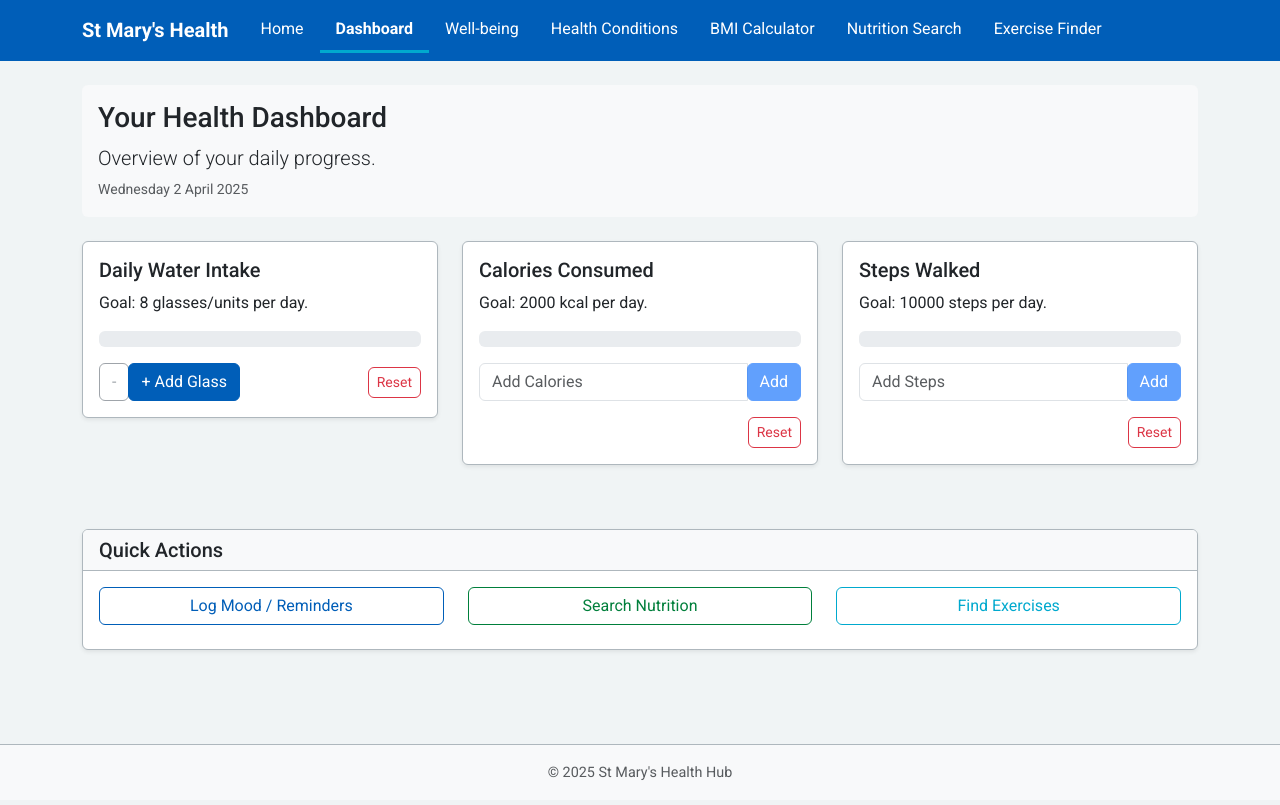
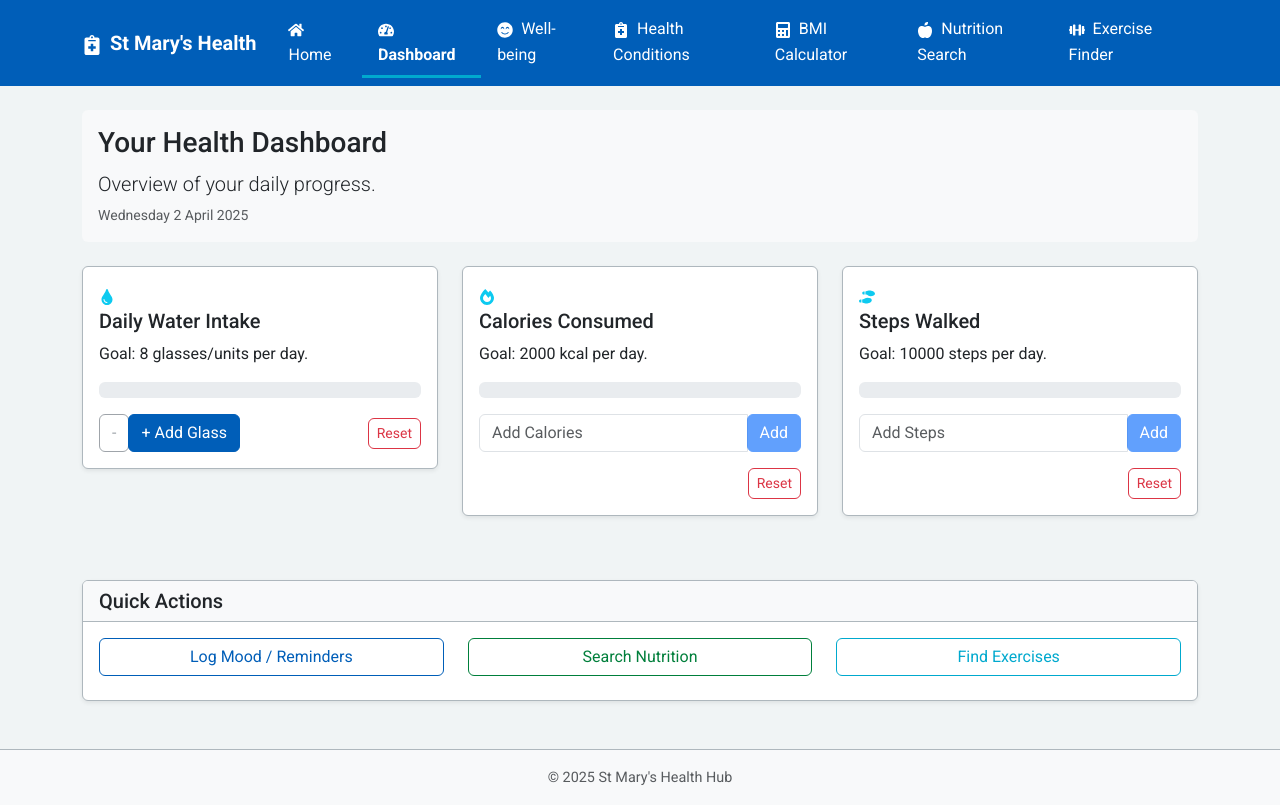
Before and after one commit to Anas-JH/Health-Tracker, a React (Vite) app: page /dashboard in a window 1280 px wide. Built offline with nearby package versions, Linux system fonts and the light colour scheme.

Commit message:
Implemented react-icons to add  a better look to the website

```diff
--- a/package.json
+++ b/package.json
@@ -15,6 +15,7 @@
     "react": "^19.0.0",
     "react-bootstrap": "^2.10.9",
     "react-dom": "^19.0.0",
+    "react-icons": "^5.5.0",
     "react-router-bootstrap": "^0.26.3",
     "react-router-dom": "^6.22.3"
   },
--- a/src/App.jsx
+++ b/src/App.jsx
@@ -9,6 +9,7 @@ import DashboardPage from './pages/DashboardPage';
 import WellbeingPage from './pages/WellbeingPage';
 import { Container, Navbar, Nav } from 'react-bootstrap';
 import { LinkContainer } from 'react-router-bootstrap';
+import { FaHome, FaTachometerAlt, FaSmileBeam, FaNotesMedical, FaCalculator, FaAppleAlt, FaDumbbell } from 'react-icons/fa';
 import './App.css';
 
 function App() {
@@ -17,38 +18,38 @@ function App() {
       <Navbar bg="primary" variant="dark" expand="lg" sticky="top">
         <Container>
           <LinkContainer to="/">
-            <Navbar.Brand>St Mary's Health</Navbar.Brand>
+            <Navbar.Brand><FaNotesMedical className="me-2" />St Mary's Health</Navbar.Brand>
           </LinkContainer>
           <Navbar.Toggle aria-controls="basic-navbar-nav" />
           <Navbar.Collapse id="basic-navbar-nav">
             <Nav className="me-auto">
               <LinkContainer to="/">
-                <Nav.Link>Home</Nav.Link>
+                <Nav.Link><FaHome className="me-2" />Home</Nav.Link>
               </LinkContainer>
               <LinkContainer to="/dashboard">
-                <Nav.Link>Dashboard</Nav.Link>
+                <Nav.Link><FaTachometerAlt className="me-2" />Dashboard</Nav.Link>
               </LinkContainer>
               <LinkContainer to="/wellbeing">
-                <Nav.Link>Well-being</Nav.Link>
+                <Nav.Link><FaSmileBeam className="me-2" />Well-being</Nav.Link>
               </LinkContainer>
               <LinkContainer to="/conditions">
-                <Nav.Link>Health Conditions</Nav.Link>
+                <Nav.Link><FaNotesMedical className="me-2" />Health Conditions</Nav.Link>
               </LinkContainer>
               <LinkContainer to="/bmi-calculator">
-                <Nav.Link>BMI Calculator</Nav.Link>
+                <Nav.Link><FaCalculator className="me-2" />BMI Calculator</Nav.Link>
               </LinkContainer>
               <LinkContainer to="/nutrition">
-                <Nav.Link>Nutrition Search</Nav.Link>
+                <Nav.Link><FaAppleAlt className="me-2" />Nutrition Search</Nav.Link>
               </LinkContainer>
               <LinkContainer to="/exercises">
-                <Nav.Link>Exercise Finder</Nav.Link>
+                <Nav.Link><FaDumbbell className="me-2" />Exercise Finder</Nav.Link>
               </LinkContainer>
             </Nav>
           </Navbar.Collapse>
         </Container>
       </Navbar>
 
-      <Container as="main" className="py-4 flex-grow-1">
+       <Container as="main" className="py-4 flex-grow-1">
         <Routes>
           <Route path="/" element={<HomePage />} />
           <Route path="/conditions" element={<HealthConditions />} />
@@ -60,7 +61,6 @@ function App() {
         </Routes>
       </Container>
 
-      {/*Footer*/}
       <footer className="mt-auto py-3 bg-light">
         <Container>
           <p className="text-center text-muted mb-0">
--- a/src/components/CalorieTracker.jsx
+++ b/src/components/CalorieTracker.jsx
@@ -1,5 +1,6 @@
 import React, { useState, useEffect } from 'react';
 import { Card, Button, Form, InputGroup, ProgressBar } from 'react-bootstrap';
+import { FaFireAlt } from 'react-icons/fa';
 
 const CALORIE_STORAGE_KEY = 'healthHubCalorieIntake';
 const DAILY_CALORIE_GOAL = 2000; // Example goal
@@ -42,6 +43,7 @@ function CalorieTracker() {
   return (
     <Card>
       <Card.Body>
+        <FaFireAlt className="me-2 text-info" />
         <Card.Title>Calories Consumed</Card.Title>
         <Card.Text>
           Goal: {DAILY_CALORIE_GOAL} kcal per day.
--- a/src/components/StepsTracker.jsx
+++ b/src/components/StepsTracker.jsx
@@ -1,5 +1,6 @@
 import React, { useState, useEffect } from 'react';
 import { Card, Button, Form, InputGroup, ProgressBar } from 'react-bootstrap';
+import { FaShoePrints } from 'react-icons/fa';
 
 const STEPS_STORAGE_KEY = 'healthHubStepsWalked';
 const DAILY_STEPS_GOAL = 10000; // Example goal
@@ -42,6 +43,7 @@ function StepsTracker() {
   return (
     <Card>
       <Card.Body>
+        <FaShoePrints className="me-2 text-info" />
         <Card.Title>Steps Walked</Card.Title>
         <Card.Text>
           Goal: {DAILY_STEPS_GOAL} steps per day.
--- a/src/components/WaterTracker.jsx
+++ b/src/components/WaterTracker.jsx
@@ -1,5 +1,6 @@
 import React, { useState, useEffect } from 'react';
 import { Card, Button, ButtonGroup, ProgressBar } from 'react-bootstrap';
+import { FaTint } from 'react-icons/fa';
 
 
 const LOCAL_STORAGE_KEY = 'healthHubWaterIntake';
@@ -36,6 +37,7 @@ function WaterTracker() {
   return (
     <Card>
       <Card.Body>
+        <FaTint className="me-2 text-info" />
         <Card.Title>Daily Water Intake</Card.Title>
         <Card.Text>
           Goal: {DAILY_GOAL} glasses/units per day.
```
Also changed, not shown: 1 other file (tests, documents, lock files or other folders). Lines whose indentation alone changed are shown as unchanged.
